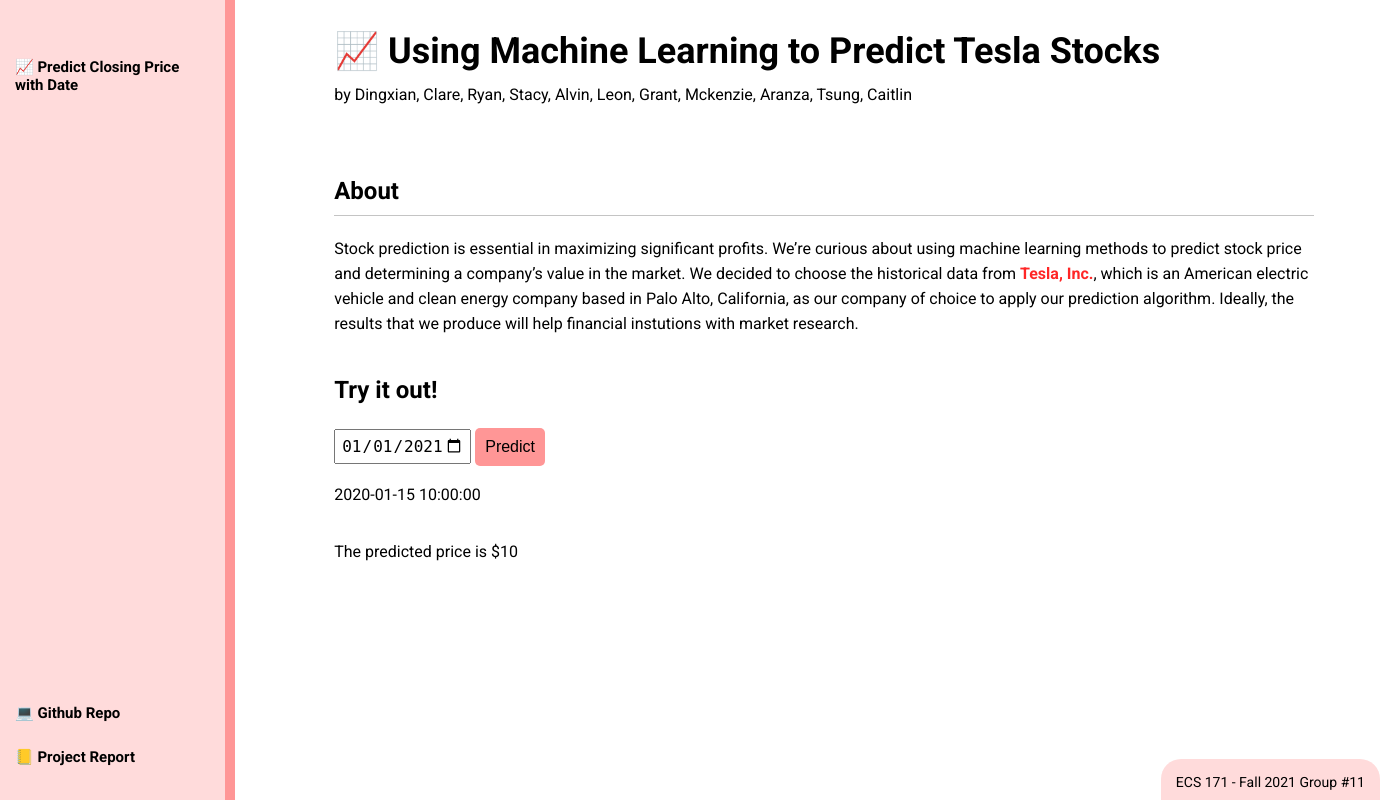
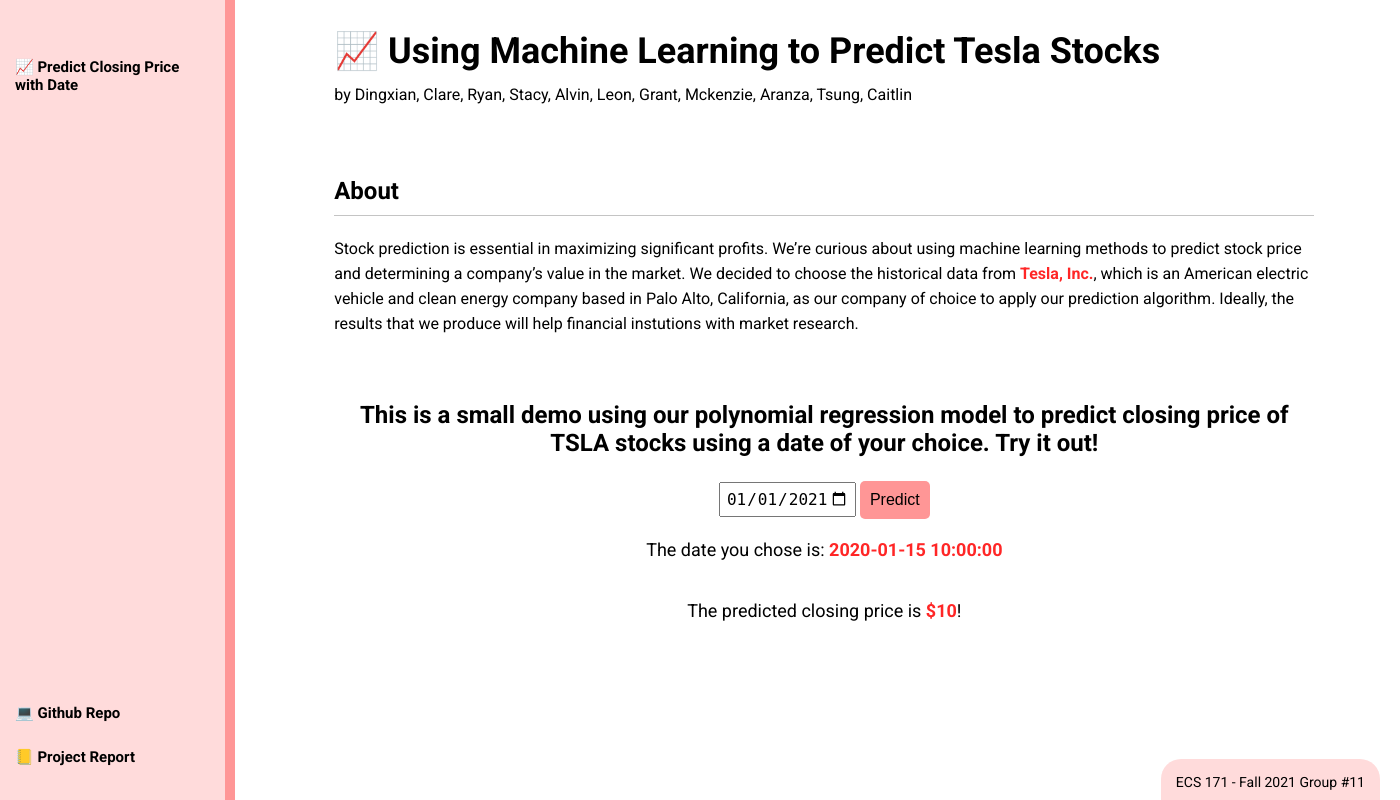
Before and after one commit to Diean233/171Group11, a Flask app: template project/templates/index.html in a window 1400 px wide. Run offline with Flask 2, Linux system fonts and the light colour scheme; the template is opened without the code that fills it: most values are stand-ins (such as "Sample title", 1, 10 or a date in 2020).

Commit message:
stylistic changes

```diff
--- a/project/app.py
+++ b/project/app.py
@@ -19,6 +19,30 @@
 
 @app.route('/', methods=['POST'])
 def predict():
+    def getDate(date):
+        months = {
+            "01": "January",
+            "02": "February",
+            "03": "March",
+            "04": "April",
+            "05": "May",
+            "06": "June",
+            "07": "July",
+            "08": "August",
+            "09": "September",
+            "10": "October",
+            "11": "November",
+            "12": "December",
+        }
+        #2021-01-01
+        year = date[:4]
+        month = date[5:7]
+        day = date[8:]
+
+        if (int(day) < 10):
+            day = day[1:]
+
+        return months[month] + " " + day + ", " + year
 
     # reading data in
     df = pd.read_csv('../Data/TSLA.csv')
@@ -65,9 +89,10 @@
     y_pred = sc.inverse_transform(y_pred)
     output = y_pred[0][0]
 
-    pred = "The predicted date you chose is: " + date[0]
+    predDate = getDate(date[0])
     price = str(output)
-    return render_template('index.html', predictedDate=pred, predictedPrice=price)
+    price = price[:6]
+    return render_template('index.html', predictedDate=predDate, predictedPrice=price)
 
 if __name__ == '__main__':
     app.run(port=3000, debug=True)
--- a/project/static/styles.css
+++ b/project/static/styles.css
@@ -120,11 +120,17 @@
 #prediction {
     display: flex;
     flex-direction: column;
+    text-align: center;
 }
 
 #prediction h3 {
     font-size: 24px;
 }
+
+#prediction p {
+    font-size: 18px;
+}
+
 
 #date-input {
     padding: 5px;
@@ -139,3 +145,13 @@
     border-radius: 5px;
     cursor: pointer;
 }
+
+.prediction-text {
+    font-weight: bold;
+}
+
+#demo-desc {
+    font-weight: bold;
+    color: black;
+    font-size: 20px;
+}
--- a/project/templates/index.html
+++ b/project/templates/index.html
@@ -62,10 +62,12 @@
                     We’re curious about using machine learning methods to predict stock price and determining a company’s value in the market.
                     We decided to choose the historical data from <span>Tesla, Inc.</span>, which is an American electric vehicle and
                     clean energy company based in Palo Alto, California, as our company of choice to apply our prediction algorithm. Ideally,
-                    the results that we produce will help financial instutions with market research.</p>
+                    the results that we produce will help financial instutions with market research. <br/>
+                    <br/>
+                </p>
 
                 <div id="prediction">
-                    <h3>Try it out!</h3>
+                    <h3>This is a small demo using our polynomial regression model to predict closing price of TSLA stocks using a date of your choice. Try it out!</h3>
                     <form action="/" method="post">
                         <input type="date" name="date" id="date-input" value="2021-01-01"
                         min="2010-06-29" max="2021-10-08">
@@ -73,10 +75,10 @@
                     </form>
 
                     {% if predictedDate %}
-                        <p>{{predictedDate}}</p>
+                        <p>The date you chose is: <span class="prediction-text">{{predictedDate}}</span></p>
                     {% endif %}
                     {% if predictedPrice %}
-                        <p>The predicted price is ${{predictedPrice}}</p>
+                        <p>The predicted closing price is <span class="prediction-text">${{predictedPrice}}</span>!</p>
                     {% endif %}
                 </div>
             </section>
```
